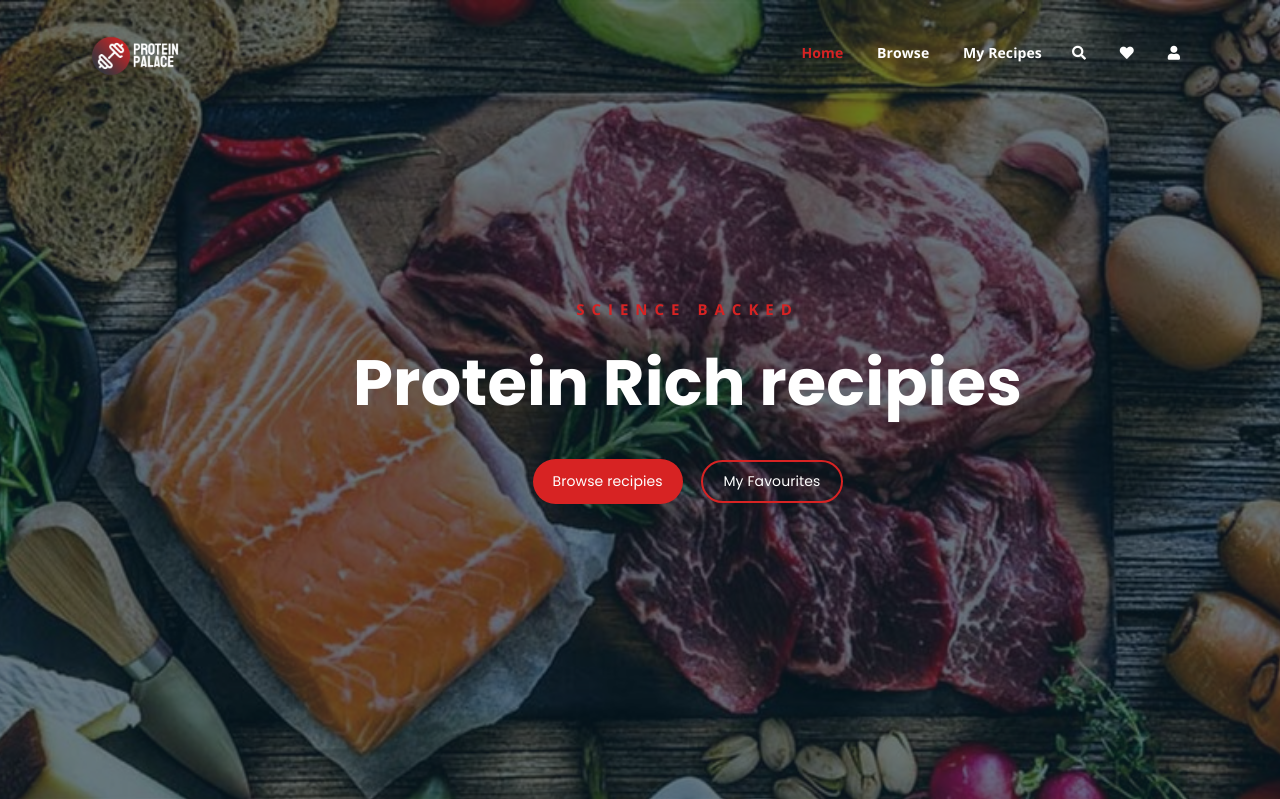
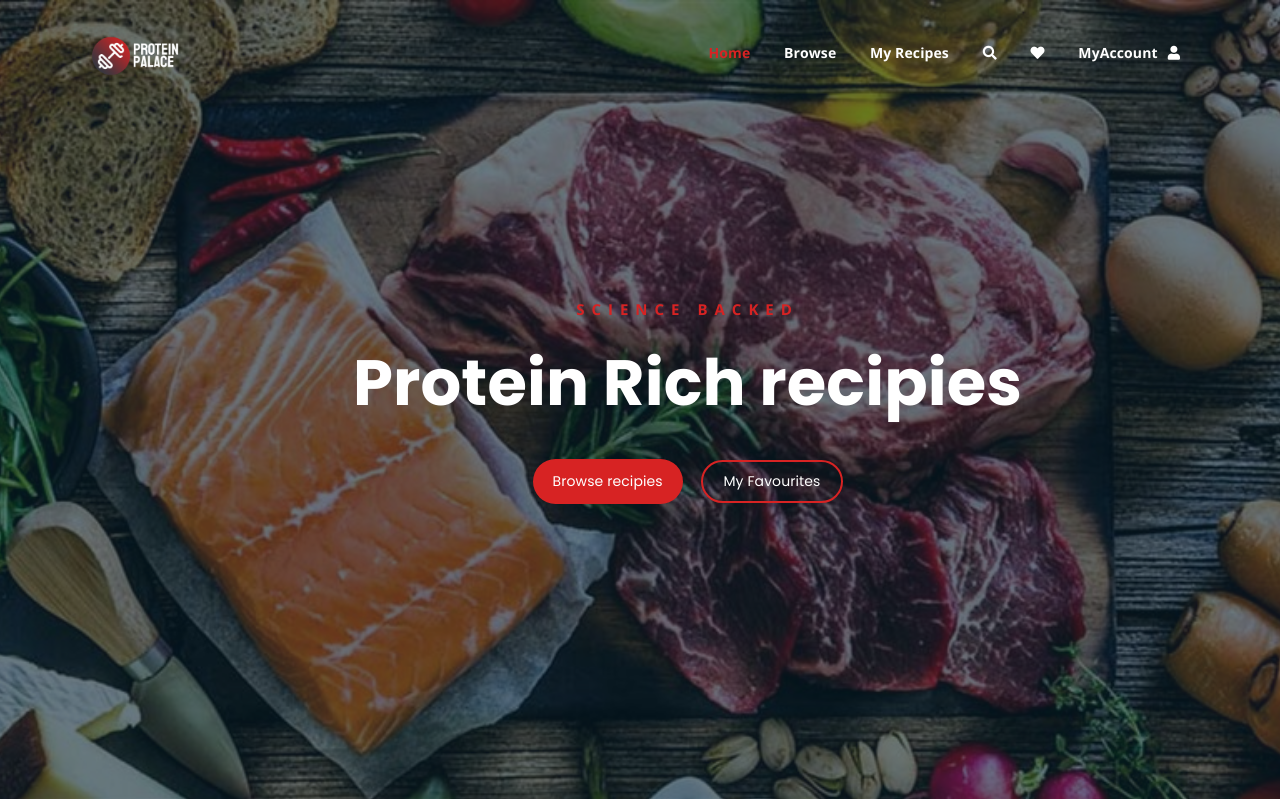
Before and after one commit to cibecs/protein-palace, a Django app: page / in a window 1280 px wide. Shown: the top 799 px of the page. Run offline with Django 4.2, Linux system fonts and the light colour scheme; a user stored in the database is signed in; some libraries are stand-ins or nearby versions.

Commit message:
Fixed navbar to add logout option

```diff
--- a/ProteinPalace/static/styles/main.css
+++ b/ProteinPalace/static/styles/main.css
@@ -622,9 +622,9 @@ nav.main-menu ul li:last-child a {
   display: inline-block;
 }
 
-nav.main-menu > ul li:last-child {
+/* nav.main-menu > ul li:last-child {
   float: right;
-}
+} */
 
 .site-logo {
   float: left;
@@ -688,8 +688,17 @@ nav.mean-nav > ul > li:first-child > a {
 
 .header-icons a {
   color: #fff;
+
+  padding: 0;
+}
+
+.header-icons a i {
   display: inline-block;
-  padding: 10px;
+  padding: 0;
+}
+
+.user-icon{
+  margin-left: 10px;
 }
 
 .site-logo {
--- a/ProteinPalace/templates/index.html
+++ b/ProteinPalace/templates/index.html
@@ -103,18 +103,26 @@
 								</li>
 								{% endif %}
 								<li>
-									<div class="header-icons">
 									<a class="mobile-hide search-bar-icon" href="#"><i class="fas fa-search"></i></a>
+								</li>
+								<li>
 									{% if  user.is_authenticated %}
 									<a class="shopping-cart" href="{% url 'favorites' %}"><i class="fas fa-heart"></i></a>
-										<a class="shopping-cart" href="{% url 'myaccount' %}"><i class="fas fa-user"></i></a>
+
 									{% else %}
 									<a class="shopping-cart" href="{% url 'login' %}">Login/Register</a>
 									{% endif %}
-									</div>
+								</li>
+								<li>
+									{% if  user.is_authenticated %}
+									<a class="shopping-cart " href="{% url 'myaccount' %}">MyAccount<i class="fas fa-user user-icon"></i></a>
+									<ul class="sub-menu">
+										<li{% if current_page == 'myrecipes' %} class="current-list-item"{% endif %}><a href="{% url 'profile' %}">Profile</a></li>
+										<li{% if current_page == 'create' %} class="current-list-item"{% endif %}><a href="{% url 'logout' %}">Logout</a></li>
+									</ul>
+									{% endif %}
 								</li>
 
-								</li>
 							</ul>
 						</nav>
 						<a class="mobile-show search-bar-icon" href="#"><i class="fas fa-search"></i></a>
```
Also changed, not shown: ProteinPalace/db.sqlite3. Lines whose indentation alone changed are shown as unchanged.
